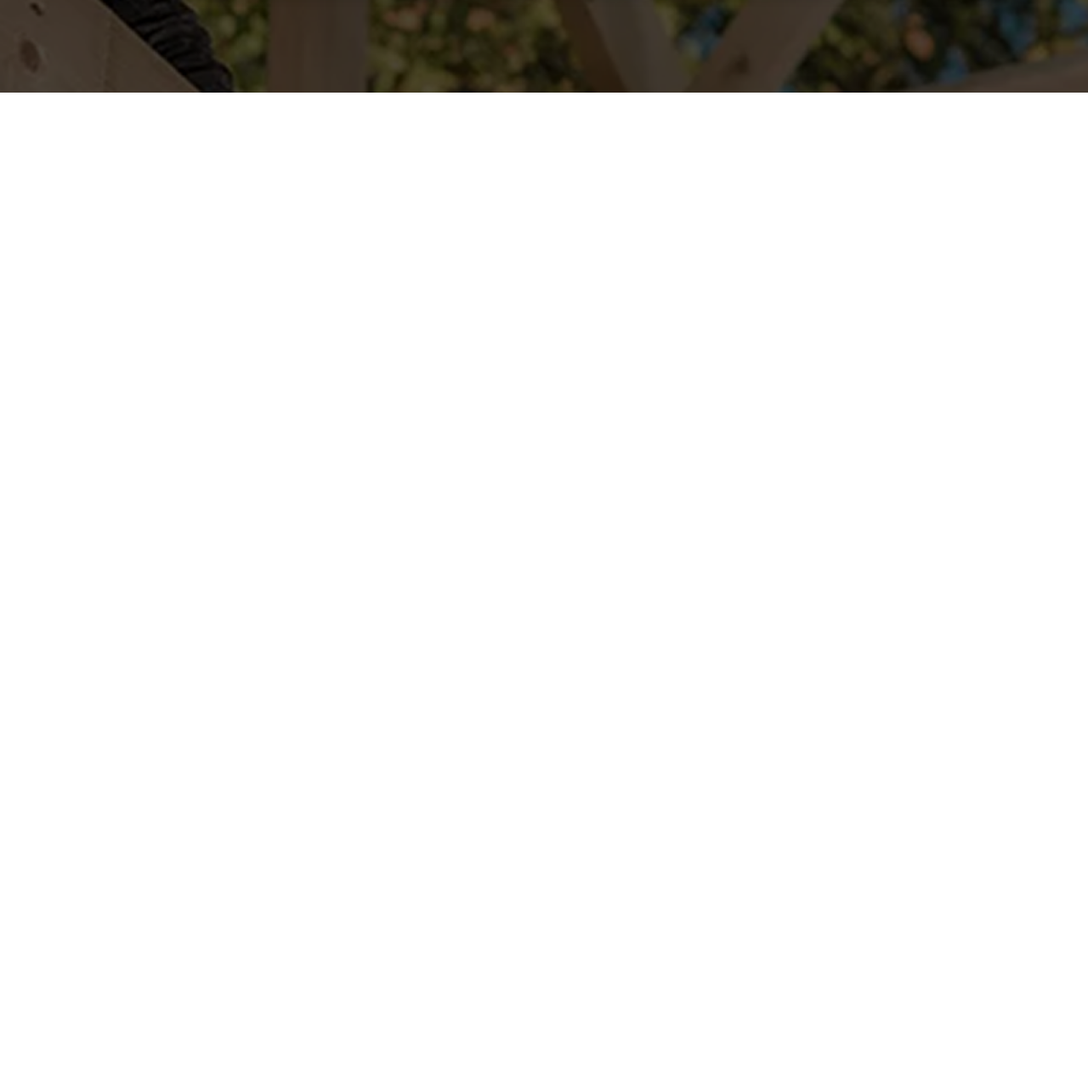
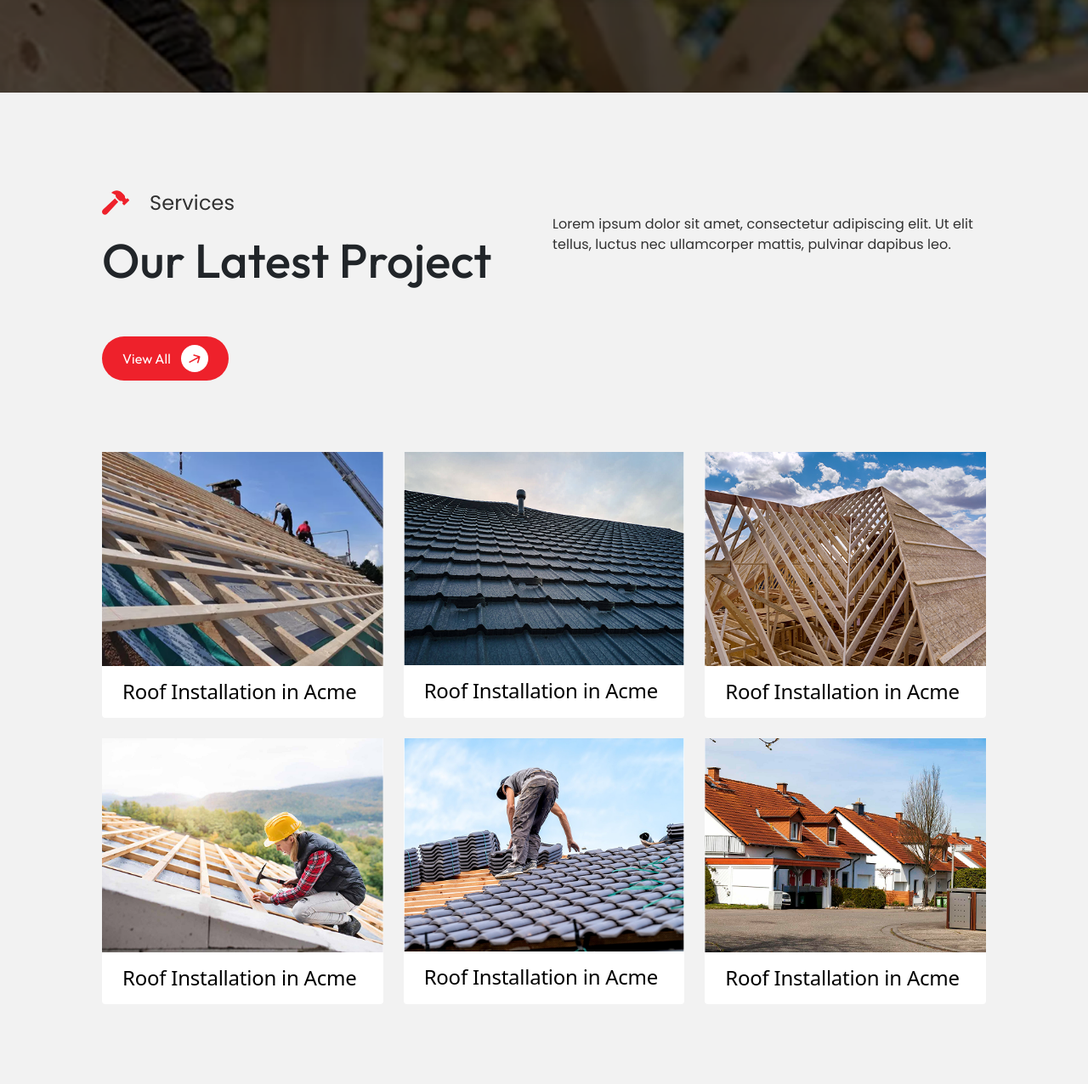
Before and after one commit to MdSaayed/Xroof2, a website: page index.html in a window 1280 px wide. Shown: the part 4984-6260 px from the top of the page at 85% size. Before the commit the page ends 5317 px from the top, so only its background shows below. Drawn offline with Linux system fonts and the light colour scheme.

Commit message:
Created Project Area

```diff
--- a/index.html
+++ b/index.html
@@ -180,7 +180,6 @@
       </div>
     </section>
     <!-- End of the Hero One Area -->
-
 
     <!-- Starting of About One Area -->
     <section class="about about--style-1">
@@ -741,6 +740,105 @@
     </section>
     <!-- End of the Why Choose Us One Area -->
 
+    <!-- Starting of the Project One Area Here -->
+    <section class="projects projects--style-1">
+      <div class="projects__container container">
+        <div class="projects__header flex-wrap gap-4 gap-md-5 flex-items-center justify-content-between">
+          <div class="projects__title-wrap">
+            <div class="projects__subtitle-wrap d-flex align-items-center mb-4 gap-4">
+              <svg width="32" height="29" viewBox="0 0 32 29" fill="none">
+                <path
+                  d="M31.7395 11.0518L30.4823 9.7946C30.1351 9.44737 29.5723 9.44737 29.2251 9.7946L28.5967 10.4229L26.9912 8.81737C27.3039 7.63349 27.0112 6.32293 26.0828 5.3946L23.5689 2.88071C20.0978 -0.590403 14.4695 -0.590403 10.9978 2.88071L16.0262 5.3946V6.43626C16.0262 7.37904 16.4006 8.28349 17.0678 8.95015L19.7978 11.6802C20.7262 12.6085 22.0367 12.9013 23.2206 12.5885L24.8262 14.194L24.1978 14.8224C23.8506 15.1696 23.8506 15.7324 24.1978 16.0796L25.4551 17.3368C25.8023 17.684 26.3651 17.684 26.7123 17.3368L31.7406 12.3085C32.0867 11.9618 32.0867 11.399 31.7395 11.0518ZM15.8106 10.2074C15.6051 10.0018 15.4306 9.7746 15.2634 9.54348L1.09117 22.7752C-0.329384 24.1018 -0.367718 26.3413 1.00617 27.7157C2.38006 29.0902 4.62006 29.0518 5.94673 27.6307L19.1762 13.4602C18.9562 13.2985 18.7373 13.134 18.5406 12.9374L15.8106 10.2074Z"
+                  fill="#EE212B" />
+              </svg>
+              <p class="projects__subtitle subtitle mb-0">Services</p>
+            </div>
+            <h2 class="projects__title title-xl">Our Latest Project</h2>
+          </div>
+
+          <p class="projects__desc">Lorem ipsum dolor sit amet, consectetur adipiscing elit. Ut elit tellus, luctus nec
+            ullamcorper mattis, pulvinar dapibus leo.</p>
+
+          <a href="./contact" class="hero__btn btn-primary">View All
+            <svg width="40" height="4" viewBox="0 0 10 7" fill="none">
+              <path
+                d="M9.07926 2.38846C9.15803 2.13084 9.01303 1.85814 8.75541 1.77938L4.55719 0.495857C4.29957 0.417094 4.02687 0.562088 3.94811 0.819712C3.86934 1.07734 4.01434 1.35003 4.27196 1.42879L8.00371 2.5697L6.8628 6.30145C6.78404 6.55908 6.92903 6.83177 7.18666 6.91054C7.44428 6.9893 7.71697 6.8443 7.79574 6.58668L9.07926 2.38846ZM8.61279 2.24585L8.38379 1.81516L0.362471 6.08018L0.591471 6.51086L0.820471 6.94155L8.84179 2.67654L8.61279 2.24585Z"
+                fill="black" />
+            </svg>
+          </a>
+        </div>
+
+        <div class="row g-4 mt-10 mt-xl-15 mt-xxl-20">
+          <div class="col col-12 col-sm-6 col-xl-4">
+            <div class="projects__card">
+              <div class="projects__card-thumb-wrap">
+                <img src="./assets/img/project/project-1.png" alt="Project Image 1" class="projects__card-thumb">
+              </div>
+              <div class="projects__card-title-wrap">
+                <h2 class="projects__card-title">Roof Installation in Acme</h2>
+              </div>
+            </div>
+          </div>
+
+          <div class="col col-12 col-sm-6 col-xl-4">
+            <div class="projects__card">
+              <div class="projects__card-thumb-wrap">
+                <img src="./assets/img/project/project-2.png" alt="Project Image 2" class="projects__card-thumb">
+              </div>
+              <div class="projects__card-title-wrap">
+                <h2 class="projects__card-title">Roof Installation in Acme</h2>
+              </div>
+            </div>
+          </div>
+
+          <div class="col col-12 col-sm-6 col-xl-4">
+            <div class="projects__card">
+              <div class="projects__card-thumb-wrap">
+                <img src="./assets/img/project/project-3.png" alt="Project Image 3" class="projects__card-thumb">
+              </div>
+              <div class="projects__card-title-wrap">
+                <h2 class="projects__card-title">Roof Installation in Acme</h2>
+              </div>
+            </div>
+          </div>
+
+          <div class="col col-12 col-sm-6 col-xl-4">
+            <div class="projects__card">
+              <div class="projects__card-thumb-wrap">
+                <img src="./assets/img/project/project-4.png" alt="Project Image 4" class="projects__card-thumb">
+              </div>
+              <div class="projects__card-title-wrap">
+                <h2 class="projects__card-title">Roof Installation in Acme</h2>
+              </div>
+            </div>
+          </div>
+
+          <div class="col col-12 col-sm-6 col-xl-4">
+            <div class="projects__card">
+              <div class="projects__card-thumb-wrap">
+                <img src="./assets/img/project/project-5.png" alt="Project Image 5" class="projects__card-thumb">
+              </div>
+              <div class="projects__card-title-wrap">
+                <h2 class="projects__card-title">Roof Installation in Acme</h2>
+              </div>
+            </div>
+          </div>
+
+          <div class="col col-12 col-sm-6 col-xl-4">
+            <div class="projects__card">
+              <div class="projects__card-thumb-wrap">
+                <img src="./assets/img/project/project-6.png" alt="Project Image 6" class="projects__card-thumb">
+              </div>
+              <div class="projects__card-title-wrap">
+                <h2 class="projects__card-title">Roof Installation in Acme</h2>
+              </div>
+            </div>
+          </div>
+        </div>
+      </div>
+    </section>
+    <!-- Starting of the Project Two Area Here -->
+
     <div class="container"></div>
 
 
--- /dev/null
+++ b/scss/layout/_project.scss
@@ -0,0 +1,30 @@
+@use '../utils/' as *;
+@use '../utils/mixin' as*;
+
+.projects {
+    background: $color-light-gray;
+
+    &__card {
+        background: $color-white;
+        border-radius: 0 0 4px 4px;
+
+        &-thumb{
+            width: 100%;
+            height: 100%;
+            object-fit: cover;
+        }
+
+        &-title-wrap {
+            padding: 1rem 1.5rem;
+        }
+
+        &-title {
+            @include card-title;
+            margin-bottom: 0;
+        }
+    }
+
+    &__desc {
+        max-width: 510px;
+    }
+}
--- a/scss/main.scss
+++ b/scss/main.scss
@@ -7,3 +7,4 @@
 @use './layout/about';
 @use './layout/services';
 @use './layout/why-choose-us';
+@use './layout/project';
--- a/scss/utils/_variables.scss
+++ b/scss/utils/_variables.scss
@@ -9,6 +9,7 @@ $color-black: #000;
 $color-dark: #0F0E0E;
 $color-gray-green: #8F9897;
 $color-dark-gray: #313131;
+$color-light-gray: #F2F2F2;
 
 // Line heights
 $line-height-body: 150%;
```
Also changed, not shown: assets/css/main.css, assets/img/project/project-1.png (added), assets/img/project/project-2.png (added), assets/img/project/project-3.png (added), assets/img/project/project-4.png (added), assets/img/project/project-5.png (added), assets/img/project/project-6.png (added), scss/components/_cards.scss (line endings or trailing spaces), scss/utils/_utilities.scss (line endings or trailing spaces).
